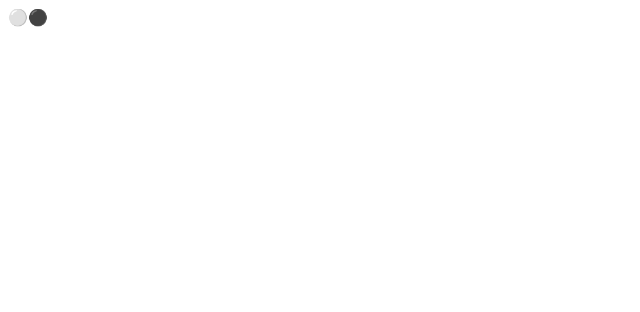
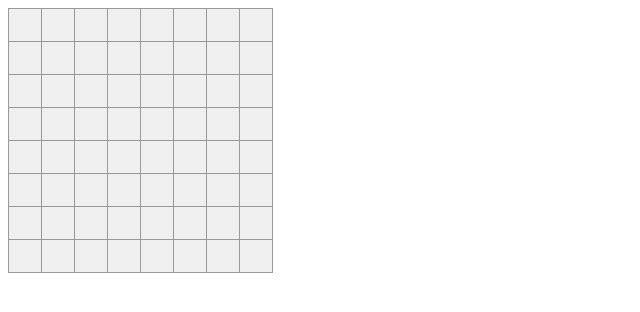
Before and after one commit to Okacchi-san/othello, a Vue app: page / in a window 1280 px wide. Shown: the top 312 px of the page, without its empty margins (0-640 px from the left). Built offline with nearby package versions, Linux system fonts and the light colour scheme.

Commit message:
add banmen

```diff
--- a/src/components/App.vue
+++ b/src/components/App.vue
@@ -1,8 +1,15 @@
 <template>
   <div>
-    <Stone :type="1"></Stone>
+    <table>
+      <tr v-for="(y,yIndex) in size" :key="yIndex">
+        <td v-for="(x,xIndex) in size" :key="xIndex">
+          <Stone :type="getStone(x,y)"></Stone>
+        </td>
+      </tr>
+    </table>
+    <!-- <Stone :type="1"></Stone>
     <Stone :type="-1"></Stone>
-    <Stone :type="0"></Stone>
+    <Stone :type="0"></Stone> -->
   </div>
 </template>
 
@@ -11,5 +18,57 @@ import Stone from './Stone.vue';
 
 export default {
   components: { Stone },
+
+  data: function() {
+    return {
+      size: 8,
+      stones: []
+    }
+  },
+  methods: {
+    initStone() {
+      let stones = [];
+      let size = this.size;
+
+      for(let x = 0; x < size; x++) {
+        let stoneLine = []; //縦８マス
+
+        for(let y =0; y < size; y++) {
+          stoneLine.push(0); //初期の石の値　1:白、-1；黒、0:なし
+          console.log(stoneLine)
+        }
+
+          stones.push(stoneLine);
+
+      }
+
+      this.stones = stones;
+
+    },
+    getStone(x, y) {
+
+      return this.stones[x-1][y-1];
+
+    }
+  },
+  created() {
+    this.initStone();
+  }
+
 };
 </script>
+
+<style scoped>
+table {
+    border-collapse: collapse;
+}
+
+td {
+    border: 1px solid #999;
+    background: #f0f0f0;
+    width: 30px;
+    height: 30px;
+    text-align: center;
+    vertical-align: middle;
+}
+</style>
```
